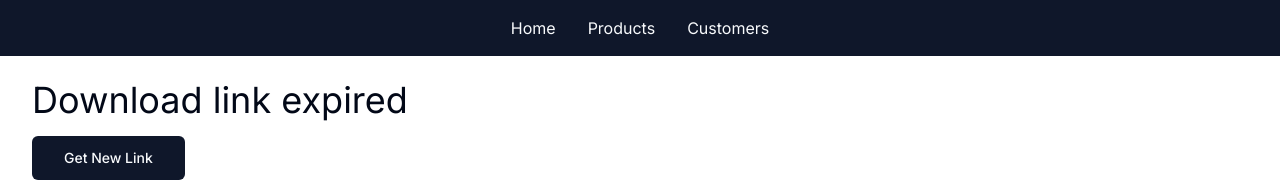
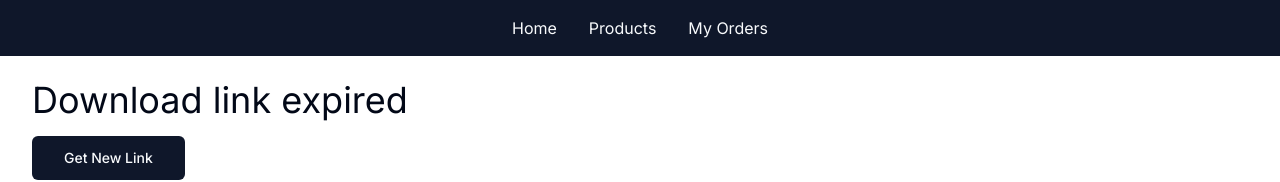
Before and after one commit to rosstungol/e-commerce, a Next.js app: page /products/download/expired in a window 1280 px wide. Shown: the top 182 px of the page. Built offline with nearby package versions, Linux system fonts and the light colour scheme.

Commit message:
Updates NavLink label

```diff
--- a/src/app/(customerFacing)/layout.tsx
+++ b/src/app/(customerFacing)/layout.tsx
@@ -12,7 +12,7 @@ export default function Layout({
 			<Nav>
 				<NavLink href="/">Home</NavLink>
 				<NavLink href="/products">Products</NavLink>
-				<NavLink href="/orders">Customers</NavLink>
+				<NavLink href="/orders">My Orders</NavLink>
 			</Nav>
 			<main className="container my-6">{children}</main>
 		</>
```
